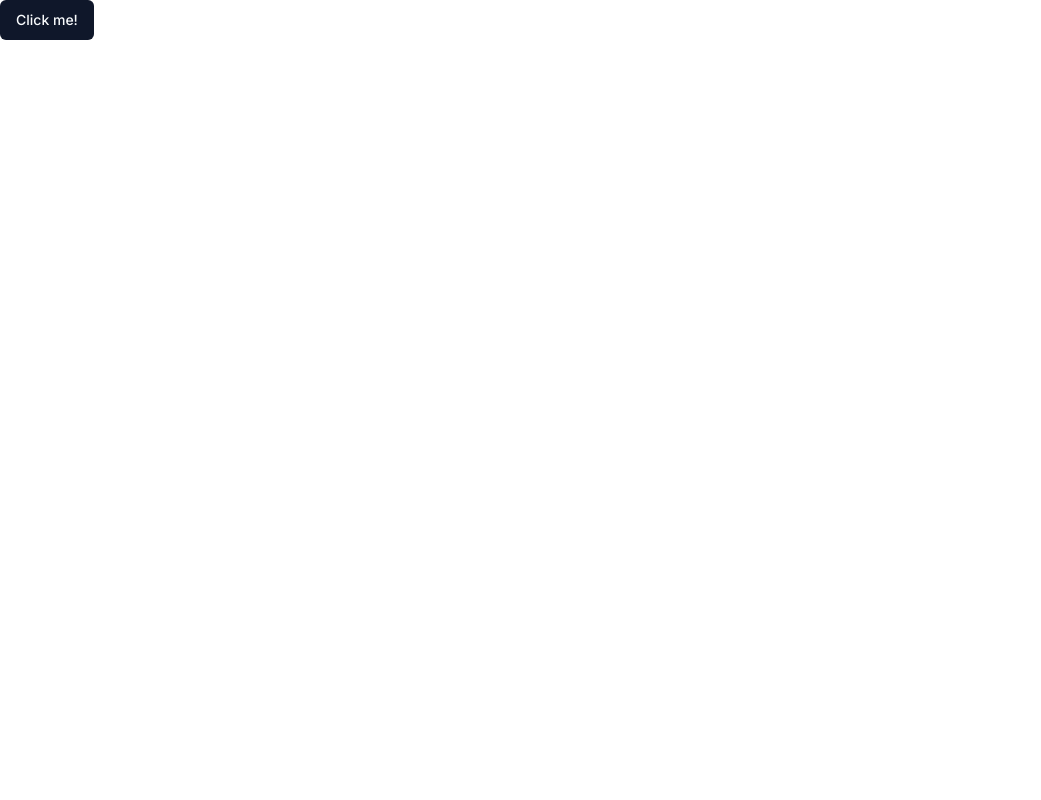
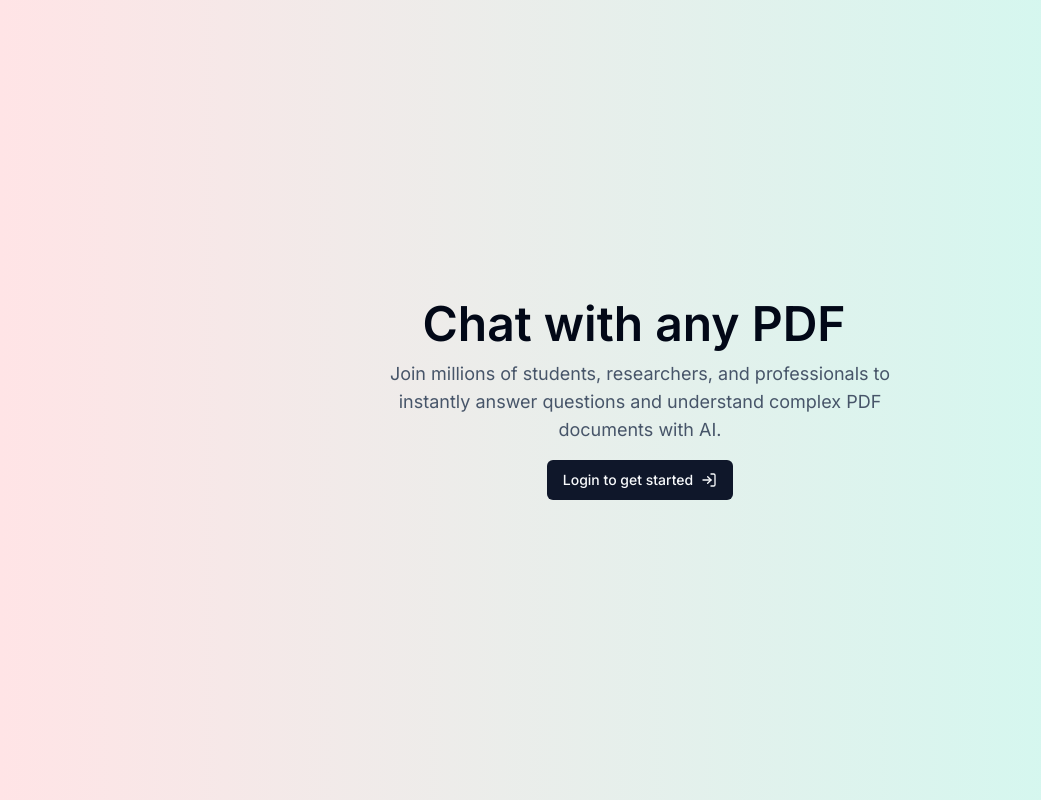
Before and after one commit to olyaiy/ai-saas, a Next.js app in the folder chatpdf/: page / in a window 1280 px wide. Shown: the whole page, without its empty margins (0-1041 px from the left). Built offline with nearby package versions, Linux system fonts and the light colour scheme; no server answers.

Commit message:
set up homepage, sign-in page, and sign-out page

```diff
--- a/chatpdf/src/app/layout.tsx
+++ b/chatpdf/src/app/layout.tsx
@@ -15,7 +15,7 @@
   children: React.ReactNode;
 }>) {
   return (
-    <ClerkProvider>
+    <ClerkProvider afterSignOutUrl="/">
       <html lang="en">
         <body className={inter.className}>{children}</body>
       </html>
--- a/chatpdf/src/app/page.tsx
+++ b/chatpdf/src/app/page.tsx
@@ -1,8 +1,46 @@
 import { Button } from "@/components/ui/button";
+import { UserButton } from "@clerk/nextjs";
+import { auth } from "@clerk/nextjs/server";
 import Image from "next/image";
+import Link from "next/link";
+import {LogIn} from 'lucide-react'
 
-export default function Home() {
+export default async function Home() {
+  const {userId} = await auth()
+  const isAuth = !!userId
   return (
-    <Button variant="default">Click me!</Button>
-  );
+    <div className="w-screen min-h-screen bg-gradient-to-r from-rose-100 to-teal-100">
+      <div className="absolute top-1/2 left-1/2 -translate-x-1/2 -translate-y-1/2">
+        <div className="flex flex-col items-center text-center">
+          <div className="flex items-center">
+            <h1 className="mr-3 text-5xl font-semibold"> Chat with any PDF</h1>
+            <UserButton/>
+          </div>
+
+          <div className="flex mt-2">
+
+            {/* if the user is authenticated, show the button to go to chats */}
+            {isAuth && <Button> Go To Chats</Button> }
+          </div>
+
+         <p className="max-w-xl mt-1 text-lg text-slate-600">
+          Join millions of students, researchers, and professionals to instantly answer
+          questions and understand complex PDF documents with AI.
+          </p>
+
+        <div className="w-full mt-4">
+          {isAuth ? (<h1>fileUpload</h1>):(
+            <Link href='/sign-in'>
+              <Button> Login to get started
+                <LogIn className="w-4 h-4 ml-2" />
+              </Button>
+
+            </Link>
+          )}
+        </div>
+
+        </div>
+      </div>
+    </div>
+  )
 }
--- /dev/null
+++ b/chatpdf/src/app/sign-in/[[...sign-in]]/page.tsx
@@ -0,0 +1,9 @@
+import { SignIn } from "@clerk/nextjs";
+
+export default function Page() {
+  return (
+    <div className="absolute top-1/2 left-1/2 -translate-x-1/2 -translate-y-1/2">
+         <SignIn />
+    </div>
+
+)}
--- /dev/null
+++ b/chatpdf/src/app/sign-up/[[...sign-up]]/page.tsx
@@ -0,0 +1,9 @@
+import { SignUp } from "@clerk/nextjs";
+
+export default function Page() {
+  return (
+    <div className="absolute top-1/2 left-1/2 -translate-x-1/2 -translate-y-1/2">
+         <SignUp />
+    </div>
+
+)}
```
